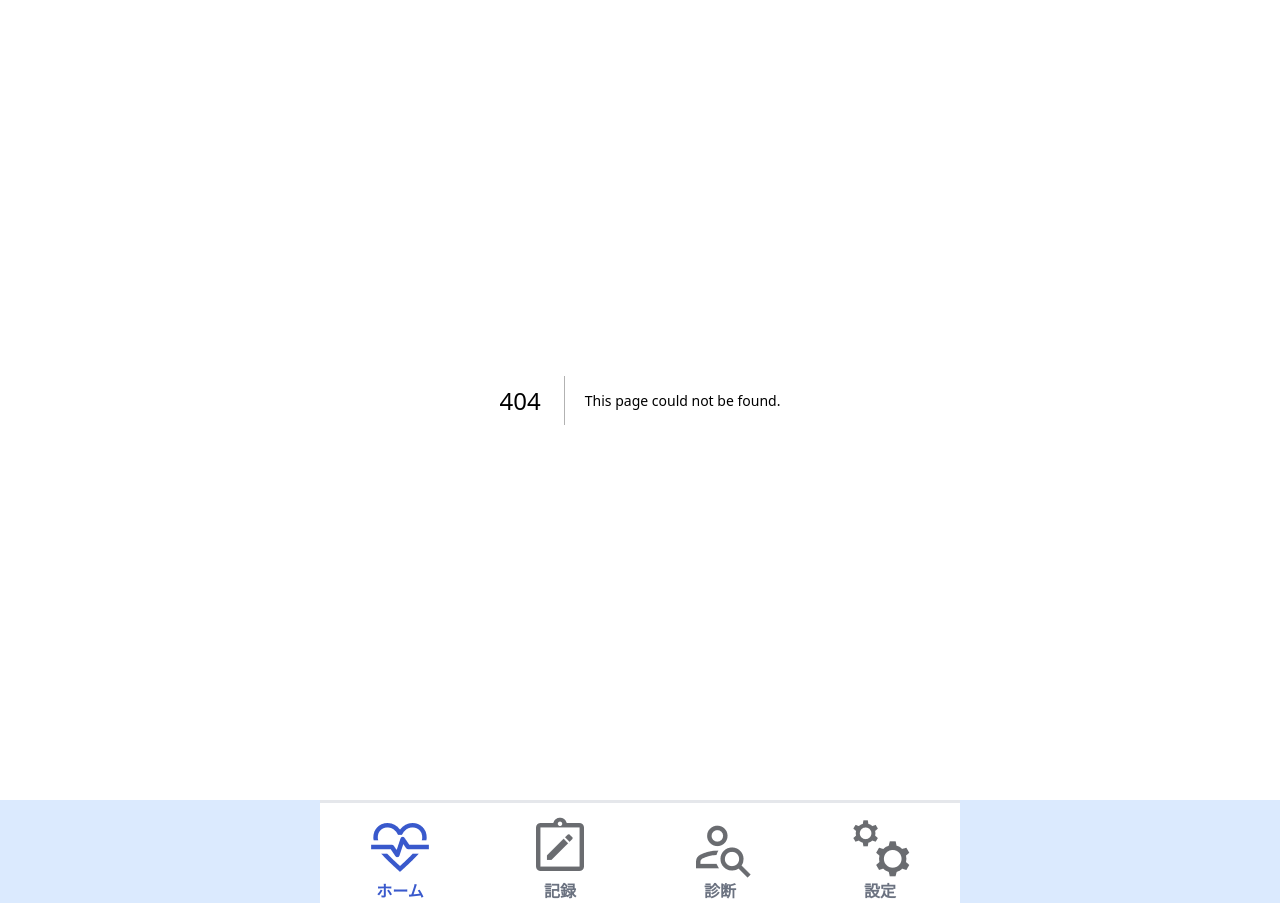
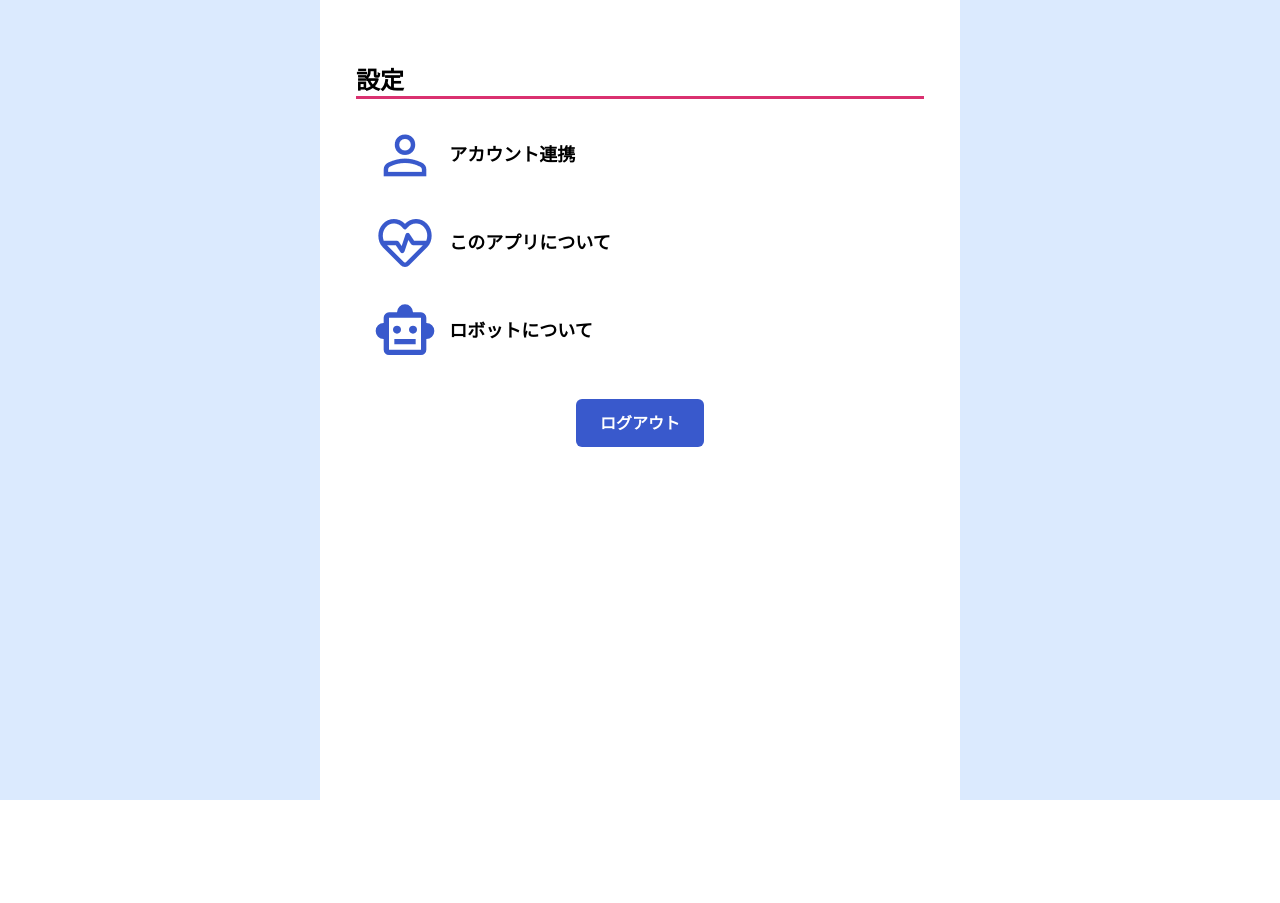
Before and after one commit to yama-chiiii/Sotsuken, a Next.js app: page /setting in a window 1280 px wide. Before the commit this address had no page. After the commit the page ends 800 px from the top, so only its background shows below. Built offline with nearby package versions, Linux system fonts and the light colour scheme.

Commit message:
設定画面の作成

```diff
--- a/src/app/component/Footer.tsx
+++ b/src/app/component/Footer.tsx
@@ -1,9 +1,11 @@
 import Image from 'next/image'
+import Link from 'next/link'
 
 export default function Footer() {
   return (
-    <div className='w-full md:w-1/2 flex flex-row justify-around h-auto border-t-3 border-gray-200 bg-white'>
+    <div className='w-full flex flex-row justify-around h-auto border-t-3 border-gray-200 bg-white'>
       <div className='flex flex-col justify-center items-center'>
+        <Link href={'/'}>
           <Image
             src='/home_blue.svg'
             width={64}
@@ -13,6 +15,7 @@ export default function Footer() {
           />
 
           <p className='font-semibold text-blue-dark'>ホーム</p>
+        </Link>
       </div>
       <div className='flex flex-col justify-center items-center'>
         <Image
@@ -35,6 +38,7 @@ export default function Footer() {
         <p className='font-semibold text-gray-500'>診断</p>
       </div>
       <div className='flex flex-col justify-center items-center'>
+        <Link href={'/setting'}>
           <Image
             src='/settei_gray.svg'
             width={64}
@@ -43,6 +47,7 @@ export default function Footer() {
             className='mt-12 w-40 h-40 md:w-64 md:h-64'
           />
           <p className='font-semibold text-gray-500'>設定</p>
+        </Link>
       </div>
     </div>
   )
--- a/src/app/layout.tsx
+++ b/src/app/layout.tsx
@@ -1,6 +1,5 @@
 import type { Metadata } from 'next'
 import localFont from 'next/font/local'
-import Fotter from '../app/component/Footer'
 import './globals.css'
 
 const geistSans = localFont({
@@ -30,9 +29,7 @@ export default function RootLayout({
         className={`${geistSans.variable} ${geistMono.variable} antialiased`}
       >
         {children}
-        <div className='w-full flex justify-center bg-blue-100'>
-          <Fotter />
-        </div>
+
       </body>
     </html>
   )
--- a/src/app/page.tsx
+++ b/src/app/page.tsx
@@ -1,4 +1,5 @@
 import Image from 'next/image'
+import Footer from './component/Footer'
 import './globals.css'
 
 export default function Home() {
@@ -83,6 +84,10 @@ export default function Home() {
               詳しく見る＞
             </div>
           </div>
+          {/* sticky: スクロールとともに位置が変わらない。bottom-0がいるよ！ */}
+          <div className='w-full sticky bottom-0 z-10 flex justify-center bg-blue-100'>
+          <Footer />
+        </div>
         </div>
       </div>
     </div>
--- /dev/null
+++ b/src/app/setting/page.tsx
@@ -0,0 +1,46 @@
+import Image from 'next/image'
+
+export default function Setting() {
+  return (
+    <div className='w-full min-h-screen flex flex-col items-center bg-blue-100'>
+      <div className='w-full md:w-1/2 flex flex-col min-h-screen bg-white font-mPlus '>
+        <div className='mt-64 mx-36 text-xl sm:text-2xl font-semibold border-b-3 border-pink-dark'>
+          設定
+        </div>
+        <div className='flex flex-col items-center'>
+          <div className='w-5/6 mt-24 flex flex-row items-center'>
+            <Image
+              src='/account.svg'
+              width={72}
+              height={72}
+              alt='robot'
+              className='w-40 h-40 md:w-64 md:h-64'
+            />
+            <div className='font-semibold ml-12 md:text-lg'>アカウント連携</div>
+          </div>
+          <div className='w-5/6 mt-24 flex flex-row items-center'>
+            <Image
+              src='/setting_heart.svg'
+              width={72}
+              height={72}
+              alt='robot'
+              className='w-40 h-40 md:w-64 md:h-64'
+            />
+            <div className='font-semibold ml-12 md:text-lg'>このアプリについて</div>
+          </div>
+          <div className='w-5/6 mt-24 flex flex-row items-center'>
+            <Image
+              src='/robot.svg'
+              width={64}
+              height={64}
+              alt='robot'
+              className='w-40 h-40 md:w-64 md:h-64'
+            />
+            <div className='font-semibold ml-12 md:text-lg'>ロボットについて</div>
+          </div>
+          <div className='px-24 py-12 rounded-md font-semibold mt-36 bg-blue-dark text-white'>ログアウト</div>
+        </div>
+      </div>
+    </div>
+  )
+}
```
Also changed, not shown: public/account.svg (added), public/setting_heart.svg (added). Lines whose indentation alone changed are shown as unchanged.
